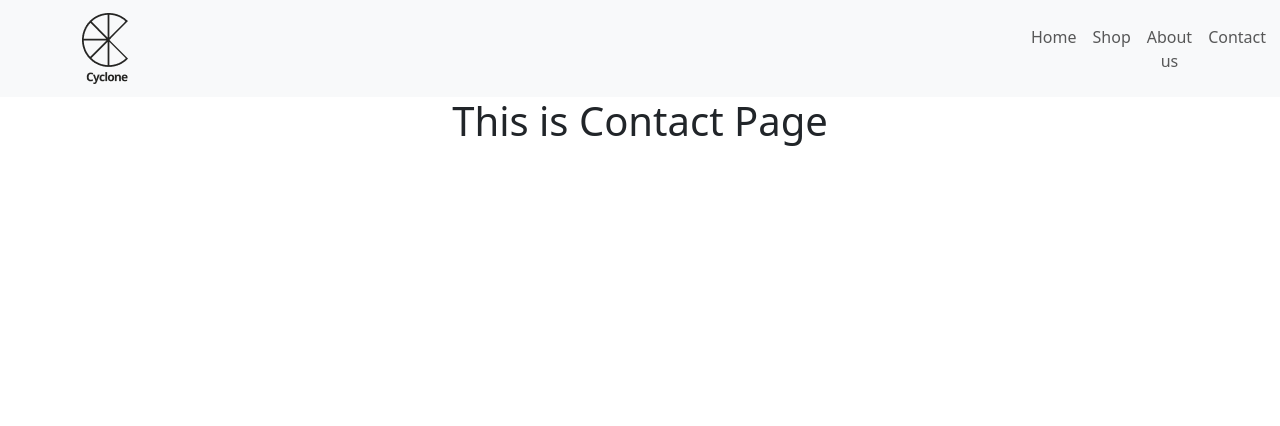
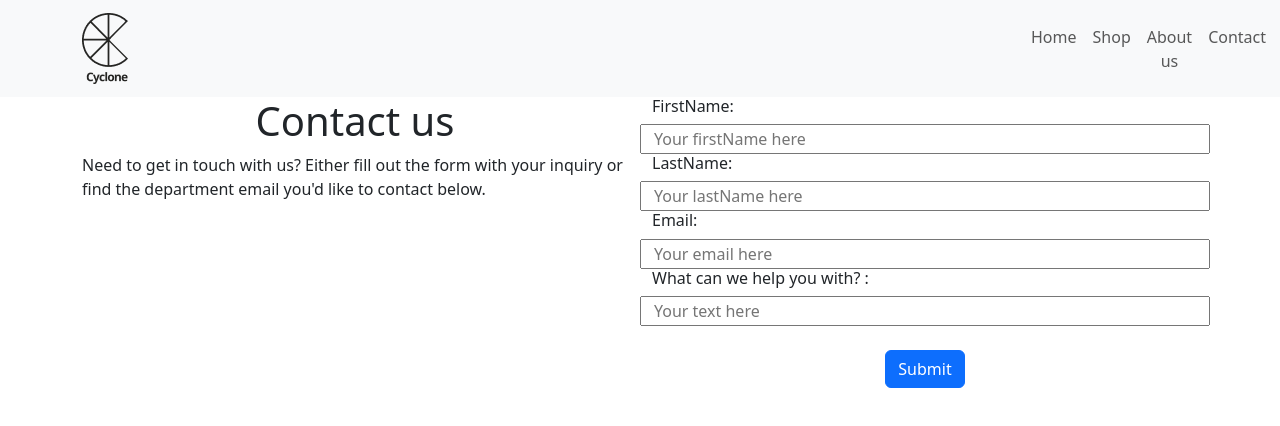
Before and after one commit to ananyanath2017/bicycle-ui, a React (Create React App) app: page /contact in a window 1280 px wide. Shown: the top 426 px of the page. Built offline with nearby package versions, Linux system fonts and the light colour scheme.

Commit message:
AboutUs and Contact Page Creation

```diff
--- a/src/components/aboutus/AboutUs.jsx
+++ b/src/components/aboutus/AboutUs.jsx
@@ -1,10 +1,21 @@
 import React, { Component } from 'react'
+import About from './About.jpg';
 
 export default class AboutUs extends Component {
   render() {
     return (
       <div>
-        <h1> This is AboutUs Page </h1>
+        <h1>Our Path to Success </h1>
+        <p> - Sustainability: Highlights the use of bicycles for eco-friendly delivery.
+          <br></br>
+          - Environmental Focus: Emphasizes the commitment to reducing carbon footprint.
+          <br></br>
+          - Service Quality: Assures customers of fast and reliable delivery.
+          <br></br>
+          - Community Support: Mentions support for local businesses.
+          <br></br>
+          - Call to Action: Encourages customers to choose your service.</p>
+        <img src={About} className='About.jpg'></img>
       </div>
     )
   }
--- a/src/components/contact/Contact.jsx
+++ b/src/components/contact/Contact.jsx
@@ -1,10 +1,74 @@
 import React, { Component } from 'react'
+import Container from 'react-bootstrap/Container';
+import Row from 'react-bootstrap/Row';
+import Col from 'react-bootstrap/Col';
+import Button from 'react-bootstrap/Button';
 
 export default class Contact extends Component {
+  constructor(props) {
+    super(props)
+
+    this.state = {
+      firstName: [],
+      lastName: [],
+      email: [],
+      text: [],
+      show: false
+    }
+  }
+  handleFirstNameChange = (e) => {
+    this.setState({ firstName: e.target.value });
+  }
+  handleLastNameChange = (e) => {
+    this.setState({ lastName: e.target.value });
+  }
+  handleEmailChange = (e) => {
+    this.setState({ email: e.target.value });
+  }
+  handleTextChange = (e) => {
+    this.setState({ text: e.target.value });
+  }
+  handleShow = () => {
+    this.setState({ show: true });
+  }
+
   render() {
     return (
       <div>
-        <h1> This is Contact Page </h1>
+        <Container>
+          <Row>
+            <Col>
+              <h1> Contact us </h1>
+              <p style={{ textAlign: 'left' }}> Need to get in touch with us? Either fill out the form with your inquiry or find the department email you'd like to contact below.</p>
+            </Col>
+            <Col>
+              <Row>
+                <h6 style={{ textAlign: 'left' }}> FirstName: </h6>
+                <input type="text" placeholder='Your firstName here' value={this.state.firstName} onChange={this.handleFirstNameChange} />
+              </Row>
+              <Row>
+                <h6 style={{ textAlign: 'left' }}>LastName: </h6>
+                <input type="text" placeholder='Your lastName here' value={this.state.lastName} onChange={this.handleLastNameChange} />
+              </Row>
+              <Row>
+                <h6 style={{ textAlign: 'left' }}>Email: </h6>
+                <input type="text" placeholder='Your email here' value={this.state.email} onChange={this.handleEmailChange} />
+              </Row>
+              <Row>
+                <h6 style={{ textAlign: 'left' }}>What can we help you with? : </h6>
+                <input type="text" placeholder='Your text here' value={this.state.text} onChange={this.handleTextChange} />
+              </Row>
+              <br></br>
+              <Row>
+                <Col>
+                  <Button variant="primary" onClick={this.handleShow}>
+                    Submit
+                  </Button>
+                </Col>
+              </Row>
+            </Col>
+          </Row>
+        </Container>
       </div>
     )
   }
```
Also changed, not shown: src/components/aboutus/About.jpg (added).
